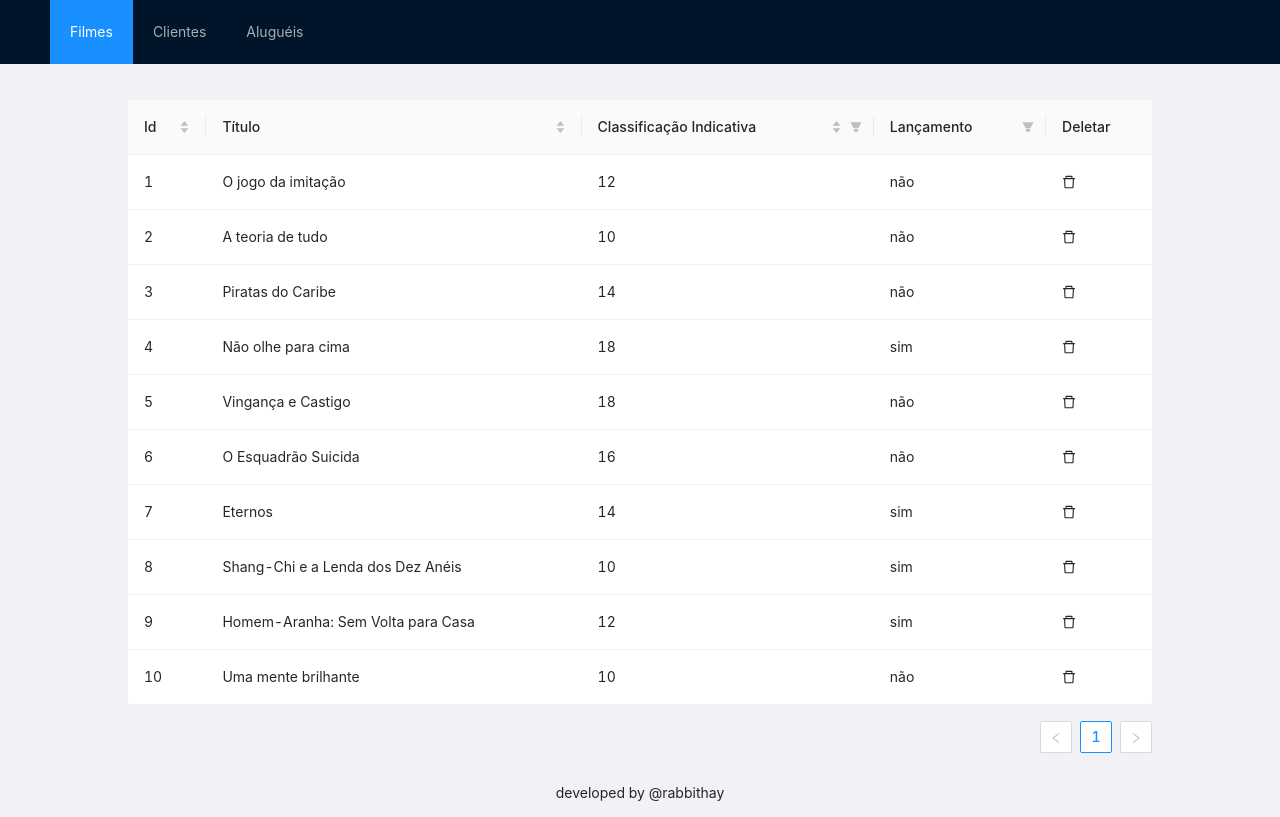
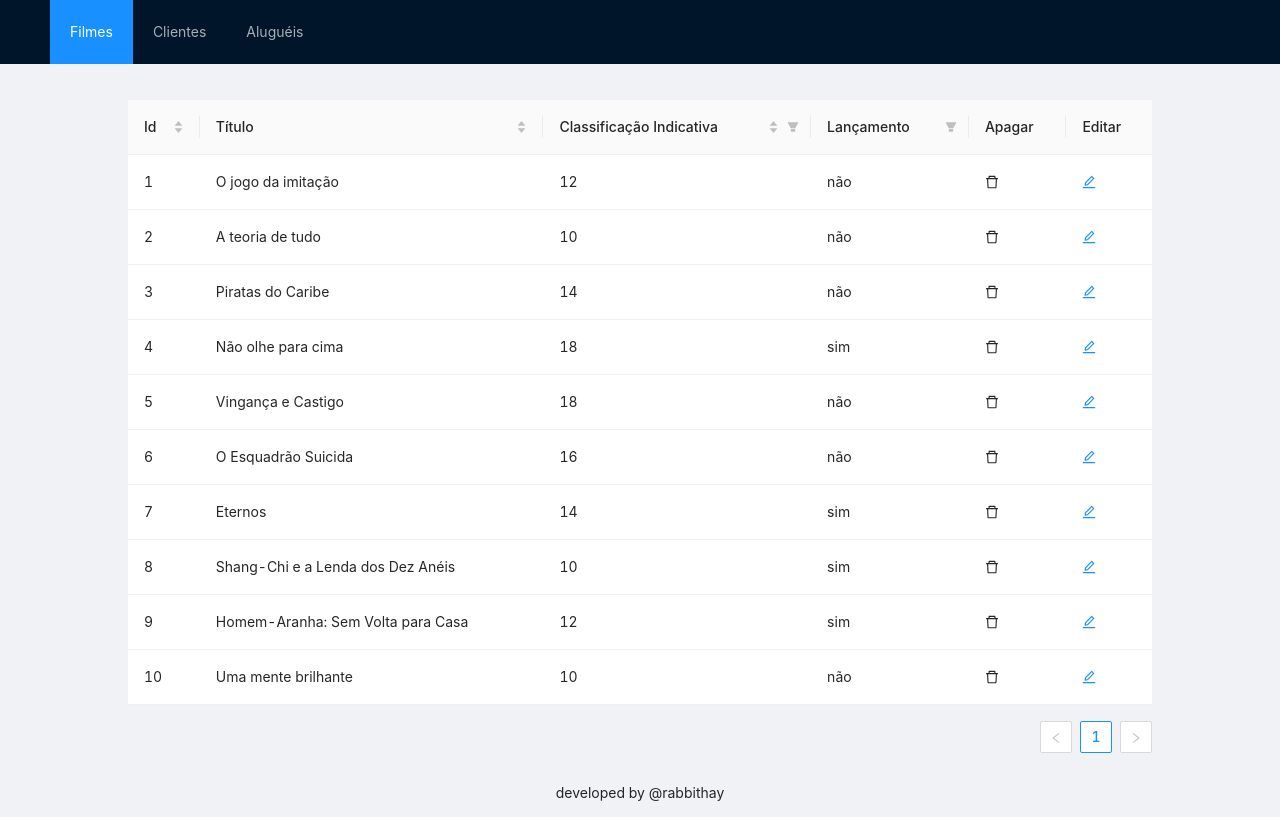
Before and after one commit to rabbithay/nostalgic, a React (Create React App) app: page /filmes in a window 1280 px wide. Built offline with nearby package versions, Linux system fonts and the light colour scheme.

Commit message:
feat: edit movies info

```diff
--- a/src/pages/movies/index.jsx
+++ b/src/pages/movies/index.jsx
@@ -1,19 +1,92 @@
+/* eslint-disable react/jsx-props-no-spreading */
+/* eslint-disable react/prop-types */
+
 import React, { useState } from 'react';
-import { Layout, Table } from 'antd';
-import { DeleteOutlined } from '@ant-design/icons';
+import {
+  Layout, Table, Form, Typography, InputNumber, Input,
+} from 'antd';
+import { DeleteOutlined, EditOutlined } from '@ant-design/icons';
 
 import { movies } from '../../data/movies';
 import './style.css';
-
 import { categoryFilters } from '../../utils/generateFilterList';
 
+function EditableCell({
+  editing,
+  dataIndex,
+  title,
+  inputType,
+  record,
+  index,
+  children,
+  ...restProps
+}) {
+  const inputNode = inputType === 'number' ? <InputNumber /> : <Input />;
+  return (
+    <td {...restProps}>
+      {editing ? (
+        <Form.Item
+          name={dataIndex}
+          style={{
+            margin: 0,
+          }}
+          rules={[
+            {
+              required: true,
+              message: `Please Input ${title}!`,
+            },
+          ]}
+        >
+          {inputNode}
+        </Form.Item>
+      ) : (
+        children
+      )}
+    </td>
+  );
+}
+
 export function Movies() {
+  const [form] = Form.useForm();
   const [movieList, setMovieList] = useState(movies);
+  const [isEditingKey, setIsEditingKey] = useState('');
 
   const { Content } = Layout;
 
+  const isEditing = (record) => record.id === isEditingKey;
+
   function handleDelete(movieId) {
     setMovieList(movieList.filter((movie) => movie.id !== movieId));
+  }
+
+  function handleEdit(movieInfo) {
+    form.setFieldsValue({
+      ...movieInfo,
+    });
+    setIsEditingKey(movieInfo.id);
+  }
+
+  function handleCancelEdit() {
+    setIsEditingKey('');
+  }
+
+  async function handleSaveEdit(id) {
+    try {
+      const row = await form.validateFields();
+      const newData = [...movieList];
+      const index = newData.findIndex((movie) => id === movie.id);
+
+      if (index > -1) {
+        const item = newData[index];
+        newData.splice(index, 1, { ...item, ...row });
+      } else {
+        newData.push(row);
+      }
+      setMovieList(newData);
+      setIsEditingKey('');
+    } catch (errInfo) {
+      console.log('Validate Failed:', errInfo);
+    }
   }
 
   const columns = [
@@ -22,40 +95,102 @@ export function Movies() {
       dataIndex: 'id',
       key: 'id',
       sorter: (a, b) => a.id - b.id,
+      editable: false,
     },
     {
       title: 'Título',
       dataIndex: 'movieTitle',
       key: 'movieTitle',
       sorter: (a, b) => a.movieTitle.localeCompare(b.movieTitle),
+      editable: true,
     },
     {
       title: 'Classificação Indicativa',
       dataIndex: 'parentalRating',
       key: 'parentalRating',
       sorter: (a, b) => a.parentalRating - b.parentalRating,
-      filters: categoryFilters(movies, 'parentalRating'),
-      onFilter: (value, record) => record.parentalRating.indexOf(value) === 0,
+      filters: categoryFilters(movieList, 'parentalRating'),
+      onFilter: (value, record) => record.parentalRating === value,
+      editable: true,
     },
     {
       title: 'Lançamento',
       dataIndex: 'newRelease',
       key: 'newRelease',
-      filters: categoryFilters(movies, 'newRelease'),
-      onFilter: (value, record) => record.newRelease.indexOf(value) === 0,
+      filters: categoryFilters(movieList, 'newRelease'),
+      onFilter: (value, record) => record.newRelease === value,
+      editable: true,
     },
     {
-      title: 'Deletar',
+      title: 'Apagar',
       dataIndex: '',
       key: 'x',
-      render: (trash) => <DeleteOutlined onClick={() => handleDelete(trash.id)} />,
+      render: (action) => (
+        <DeleteOutlined onClick={() => handleDelete(action.id)} />
+      ),
+    },
+    {
+      title: 'Editar',
+      dataIndex: 'edit',
+      key: 'edit',
+      render: (_, action) => {
+        const editable = isEditing(action);
+        return (
+          editable ? (
+            <span>
+              <Typography.Link
+                onClick={() => handleSaveEdit(action.id)}
+                style={{
+                  marginRight: 8,
+                }}
+              >
+                Save
+              </Typography.Link>
+              <Typography.Link onClick={() => handleCancelEdit()}>
+                Cancel
+              </Typography.Link>
+            </span>
+          ) : (
+            <Typography.Link disabled={isEditingKey !== ''} onClick={() => handleEdit(action)}>
+              <EditOutlined />
+            </Typography.Link>
+          )
+        );
+      },
     },
   ];
+
+  const mergedColumns = columns.map((col) => {
+    if (!col.editable) {
+      return col;
+    }
+
+    return {
+      ...col,
+      onCell: (record) => ({
+        record,
+        inputType: col.dataIndex === 'parentalRating' ? 'number' : 'text',
+        dataIndex: col.dataIndex,
+        title: col.title,
+        editing: isEditing(record),
+      }),
+    };
+  });
 
   return (
     <Layout>
       <Content className="content">
-        <Table dataSource={movieList || []} columns={columns} />
+        <Form form={form} component={false}>
+          <Table
+            dataSource={movieList}
+            columns={mergedColumns}
+            components={{
+              body: {
+                cell: EditableCell,
+              },
+            }}
+          />
+        </Form>
       </Content>
     </Layout>
   );
```
